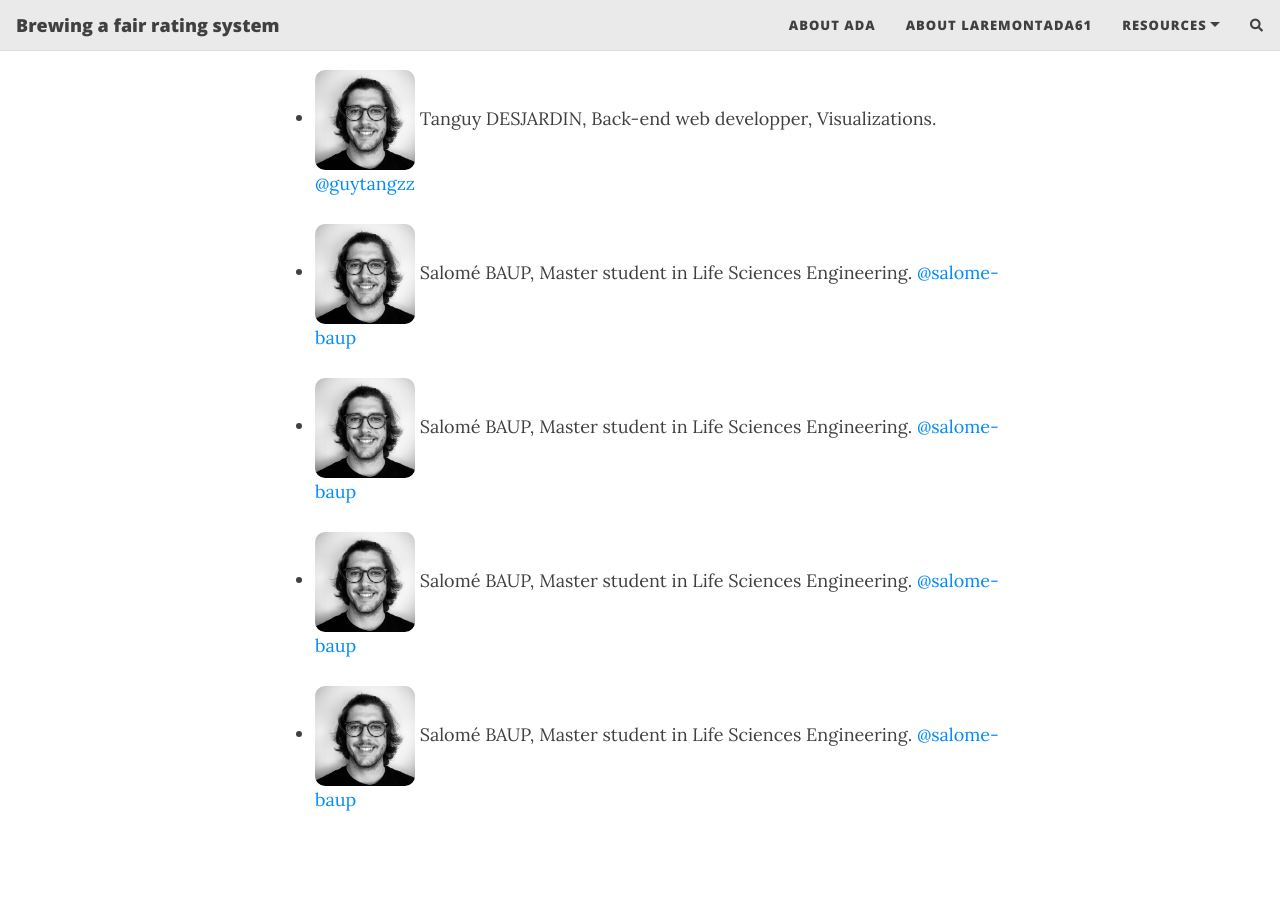
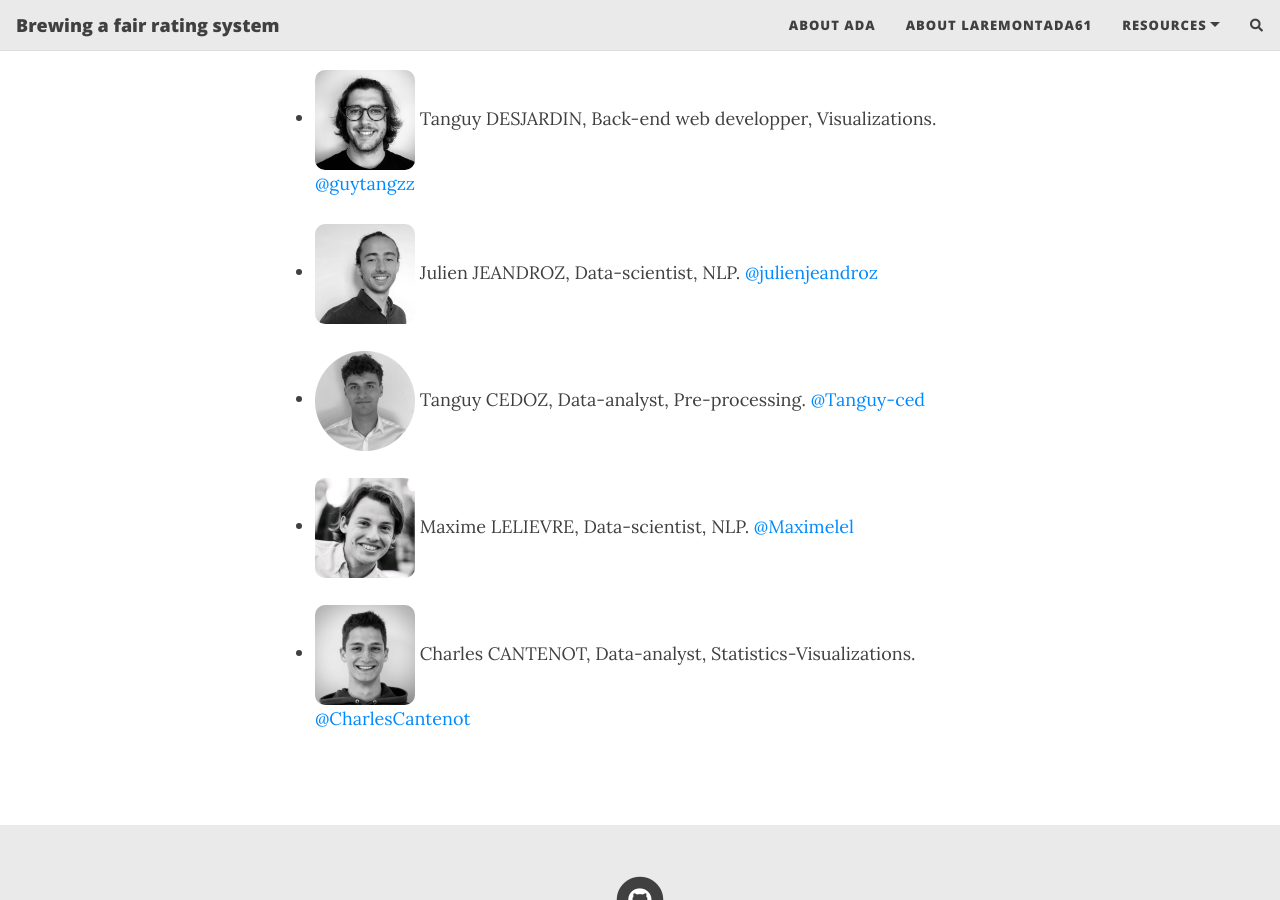
Before and after one commit to epfl-ada/ada-2023-project-laremontada61, a Jekyll site: the page built from docs/team.md, in a window 1280 px wide and 900 px high, scrolled down 323 px. Built offline with Jekyll 4.4.1, drawn with Linux system fonts in a browser that asks for light colours; nearby versions of some CDN libraries; comment, search, counter and statistics services are not loaded.

Commit message:
Team.md
add team members

```diff
--- a/docs/team.md
+++ b/docs/team.md
@@ -13,27 +13,27 @@ title: LaRemontADA61
             <br/><br/>
          </li>
          <li>
-            <img src="../assets/img/TUN.png" alt="Hungry" width="100" height="100" style="border-radius: 10px;" >
-            Salomé BAUP, Master student in Life Sciences Engineering.
-            <a href="https://github.com/salome-baup">@salome-baup</a>
+            <img src="../assets/img/JJZ.png" alt="Hungry" width="100" height="100" style="border-radius: 10px;" >
+            Julien JEANDROZ, Data-scientist, NLP.
+            <a href="https://github.com/julienjeandroz">@julienjeandroz</a>
             <br/><br/>
          </li>
          <li>
-            <img src="../assets/img/TUN.png" alt="Hungry" width="100" height="100" style="border-radius: 10px;" >
-            Salomé BAUP, Master student in Life Sciences Engineering.
-            <a href="https://github.com/salome-baup">@salome-baup</a>
+            <img src="../assets/img/TCZ.png" alt="Hungry" width="100" height="100" style="border-radius: 10px;" >
+            Tanguy CEDOZ, Data-analyst, Pre-processing.
+            <a href="https://github.com/Tanguy-ced">@Tanguy-ced</a>
             <br/><br/>
          </li>
          <li>
-            <img src="../assets/img/TUN.png" alt="Hungry" width="100" height="100" style="border-radius: 10px;" >
-            Salomé BAUP, Master student in Life Sciences Engineering.
-            <a href="https://github.com/salome-baup">@salome-baup</a>
+            <img src="../assets/img/MLE.png" alt="Hungry" width="100" height="100" style="border-radius: 10px;" >
+            Maxime LELIEVRE, Data-scientist, NLP.
+            <a href="https://github.com/Maximelel">@Maximelel</a>
             <br/><br/>
          </li>
          <li>
-            <img src="../assets/img/TUN.png" alt="Hungry" width="100" height="100" style="border-radius: 10px;" >
-            Salomé BAUP, Master student in Life Sciences Engineering.
-            <a href="https://github.com/salome-baup">@salome-baup</a>
+            <img src="../assets/img/CCT.png" alt="Hungry" width="100" height="100" style="border-radius: 10px;" >
+            Charles CANTENOT, Data-analyst, Statistics-Visualizations.
+            <a href="https://github.com/CharlesCantenot">@CharlesCantenot</a>
             <br/><br/>
          </li>
       </ul>
```
